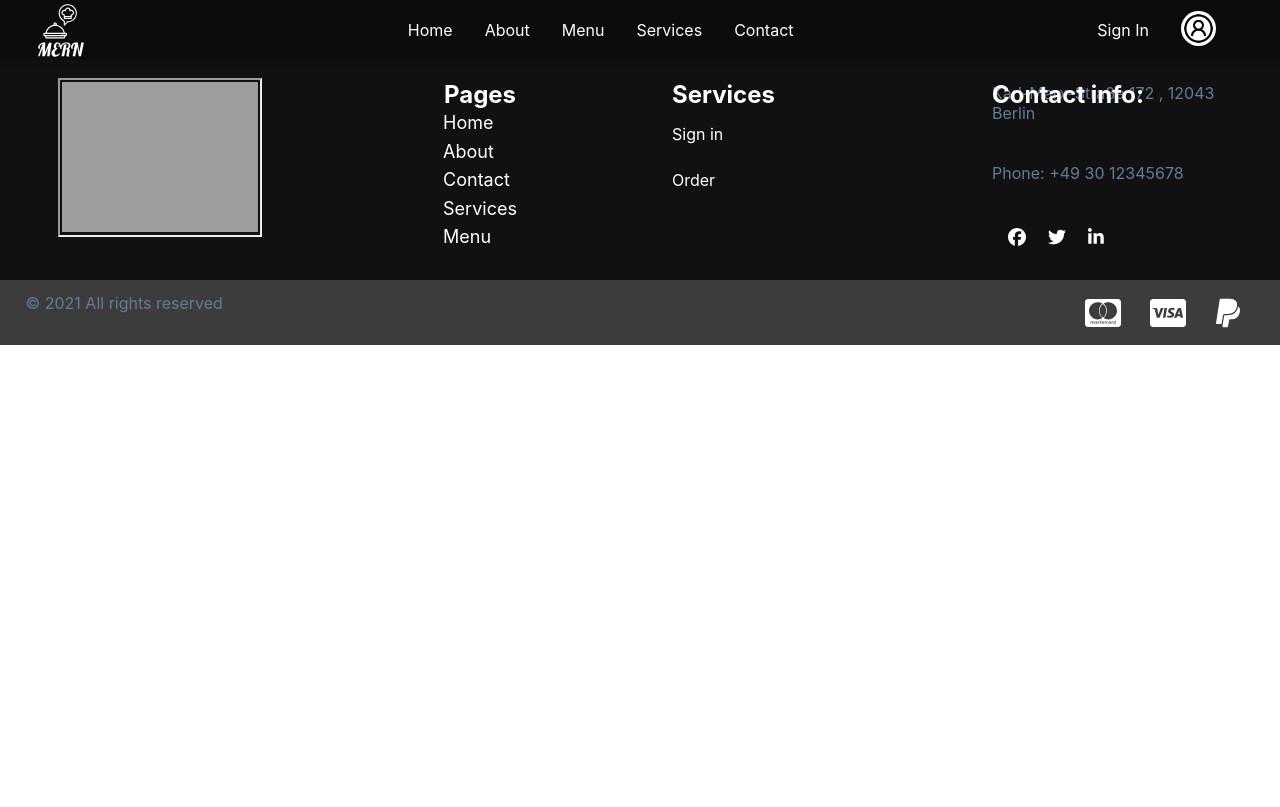
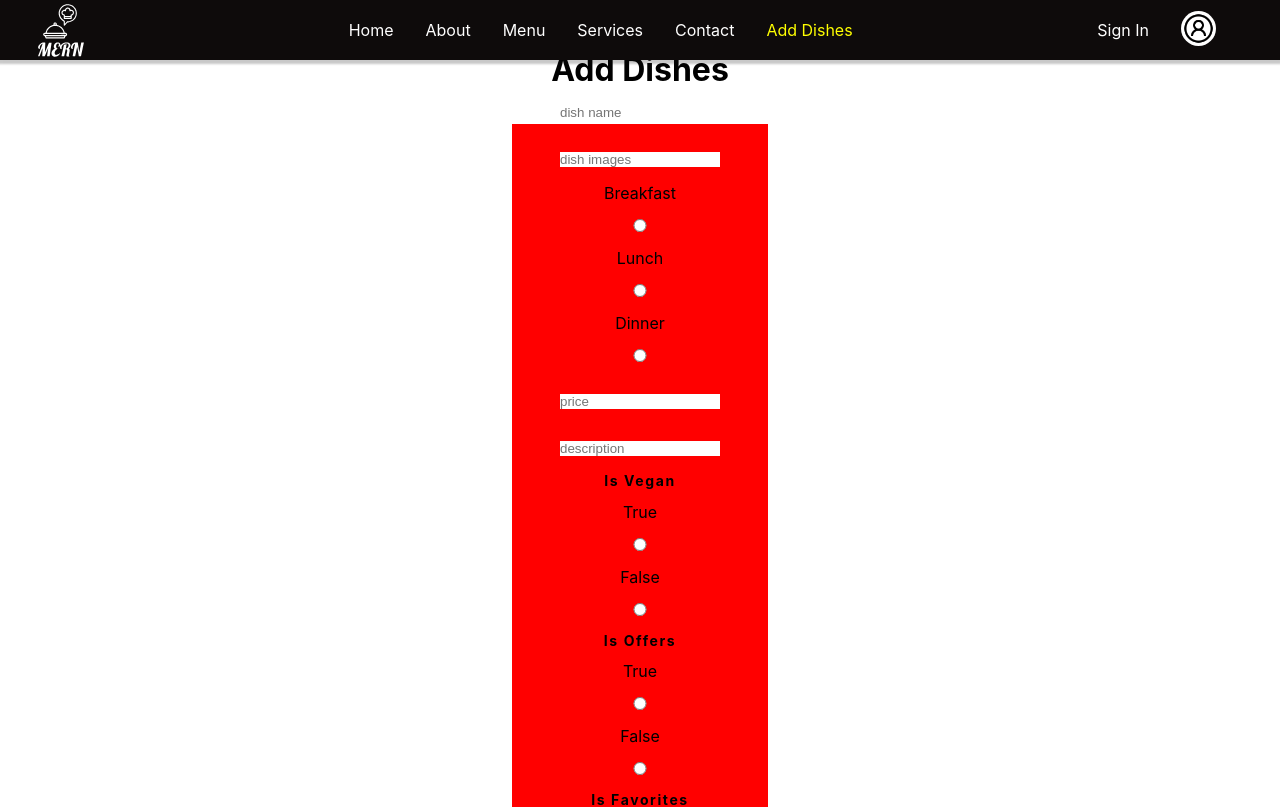
Before and after one commit to AbdullaAlwaki/restaurant, a React (Create React App) app: page /addDishes in a window 1280 px wide. Shown: the top 807 px of the page. Built offline with nearby package versions, Linux system fonts and the light colour scheme; grey boxes are pictures that could not be loaded.

Commit message:
add dishes

```diff
--- a/package.json
+++ b/package.json
@@ -24,7 +24,7 @@
     "test": "react-scripts test",
     "eject": "react-scripts eject"
   },
-  "proxy":"https://mern-restaurant-backend.onrender.com",
+  "proxy":"http://localhost:5000",
   "eslintConfig": {
     "extends": [
       "react-app",
--- a/public/index.html
+++ b/public/index.html
@@ -2,21 +2,20 @@
 <html lang="en">
   <head>
     <meta charset="utf-8" />
-    <link rel="icon" href="%PUBLIC_URL%/favicon.ico" />
+    <link rel="icon" href="./MERN.ico" />
     <meta name="viewport" content="width=device-width, initial-scale=1" />
     <meta name="theme-color" content="#000000" />
     <meta
       name="description"
-      content="Web site created using create-react-app"
+      content="Web site about food"
     />
-    <link rel="apple-touch-icon" href="%PUBLIC_URL%/logo192.png" />
+    <link rel="apple-touch-icon" href="" />
 
-    <link rel="manifest" href="%PUBLIC_URL%/manifest.json" />
+    <link rel="manifest" href="" />
 
-   <title>React App</title>
+   <title>MERN Restaurant</title>
   </head>
   <body>
-    <noscript>You need to enable JavaScript to run this app.</noscript>
     <div id="root"></div>
 
   </body>
--- /dev/null
+++ b/src/Admin/AddDishes.jsx
@@ -0,0 +1,88 @@
+import React from "react";
+
+function AddDishes() {
+  const [response, setResponse] = React.useState([]);
+
+  const handleSubmit = async (e) => {
+    e.preventDefault();
+    const form = new FormData(e.target);
+
+    const data = {
+      name: form.get("name"),
+      images: form.get("dish images"),
+      category: form.get("category"),
+      price: form.get("price"),
+      description: form.get("description"),
+      isVeg: form.get("is Vegan"),
+      isOffers: form.get("is offers"),
+      isFavorites: form.get("is Favorites"),
+    };
+    try {
+      const response = await fetch("/api/addDishes", {
+        method: "POST",
+        headers: {
+          "Content-Type": "application/json",
+        },
+        body: JSON.stringify(data),
+      });
+      const result = await response.json();
+      setResponse(result);
+    } catch (error) {
+        console.log(error);
+    }
+  };
+  return (
+    <div>
+      <form className="AddDishes_form" action="" method="post" onSubmit={handleSubmit} >
+        <h1>Add Dishes</h1>
+        <input type="text" name="name" id="name" placeholder="dish name" />
+
+        <input type="text" name="dish images" id="dish images" placeholder="dish images"/>
+          {/* or
+            <input type="file" name="dish images" id="dish images" placeholder="dish images" /> */}
+
+
+        <label htmlFor="breakfast" >Breakfast</label>
+        <input type="radio" name="category" id="breakfast" value="breakfast"/>
+
+        <label htmlFor="lunch" >Lunch</label>
+        <input type="radio" name="category" id="lunch" value="lunch" />
+
+        <label htmlFor="dinner">Dinner</label>
+        <input type="radio" name="category" id="dinner" value="dinner" />
+
+
+
+        <input type="number" name="price" id="price" placeholder="price" />
+        <input type="text" name="description" id="description" placeholder="description" />
+
+        <h4>is Vegan</h4>
+        <label htmlFor="is Vegan true">True</label>
+        <input type="radio" name="is Vegan" id="is Vegan true" value="true" />
+        <label htmlFor="is Vegan false">False</label>
+        <input type="radio" name="is Vegan" id="is Vegan false" value="false"/>
+
+
+
+        <h4>is Offers</h4>
+        <label htmlFor="is offers true">True</label>
+        <input type="radio" name="is offers" id="is offers true" value="true"/>
+        <label htmlFor="is offers false">False</label>
+        <input type="radio" name="is offers" id="is offers false" value="false"/>
+
+
+        <h4>is Favorites</h4>
+        <label htmlFor="is Favorites true">True</label>
+        <input type="radio" name="is Favorites" id="is Favorites true" value="true"/>
+        <label htmlFor="is Favorites false">False</label>
+        <input type="radio" name="is Favorites" id="is Favorites false" value="false"/>
+
+        <button type="submit">Add Dishes</button>
+      </form>
+      {response ? <h1>{response.message}</h1> : null}
+        {response ? <p>{response.error}</p> : null}
+    </div>
+  );
+}
+
+export default AddDishes;
--- a/src/App.css
+++ b/src/App.css
@@ -2,3 +2,14 @@
   margin: 0;
   padding: 0;
 }
+
+.AddDishes_form{
+  display: flex;
+  flex-direction: column;
+  align-items: center;
+  justify-content: center;
+  margin: 5% auto;
+  width: 20%;
+  height: 100vh;
+  background-color: #ff0000;
+}
--- a/src/App.js
+++ b/src/App.js
@@ -5,6 +5,7 @@ import NavBar from './components/Navbar.jsx';
 import Home from './pages/Home/Home.jsx';
 import Menu from './pages/Menu/Menu.jsx';
 import Footer from './components/Footer.jsx';
+import AddDishes from './Admin/AddDishes.jsx';
 // import Services from './pages/Services/Services.jsx';
 
 function App() {
@@ -12,14 +13,11 @@ function App() {
     <div className="App">
 
      <NavBar/>
-     {/* <Carousel/>
-     <Booking/>
-     <Offer/>
-      */}
       <div className='main-container'>
        <Routes>
         <Route  path='/' element={<Home/>}/>
         <Route path='/menu' element={<Menu/>}/>
+        <Route path='/addDishes' element={<AddDishes/>}/>
         {/* <Route path='/services' element={<Services/>}/> */}
        </Routes>
       </div>
--- a/src/components/Navbar.jsx
+++ b/src/components/Navbar.jsx
@@ -63,6 +63,12 @@ function NavBar() {
             style={({isActive}) => (isActive? activeStyle : undefined)}
             to='/contact'>Contact</NavLink>
           </li>
+          <li>
+            {/* <a href="/addDishes">addishes Us</a> */}
+            <NavLink
+            style={({isActive}) => (isActive? activeStyle : undefined)}
+            to='/addDishes'>Add Dishes</NavLink>
+          </li>
         </ul>
       </div>
       <div className="login">
--- a/src/index.js
+++ b/src/index.js
@@ -11,6 +11,5 @@ root.render(
     <BrowserRouter>
     <App />
     </BrowserRouter>
-
   </React.StrictMode>
 );
--- a/src/pages/Home/Offer.jsx
+++ b/src/pages/Home/Offer.jsx
@@ -8,7 +8,10 @@ function Offer() {
             if (res.ok) {
                 return res.json();
             }
-        }).then((jsonRes) => setOffer(jsonRes.dishes));
+        }).then((jsonRes) => jsonRes.dishes)
+        .then((jsonRes) => jsonRes.filter((item) => item.isOffers === true))
+        .then((jsonRes) => setOffer(jsonRes))
+        .catch((error) => console.log(error))
     }, []);
     console.log(offer);
     return (
```
Also changed, not shown: public/manifest.json (deleted), 1 other file (tests, documents, lock files or other folders).
